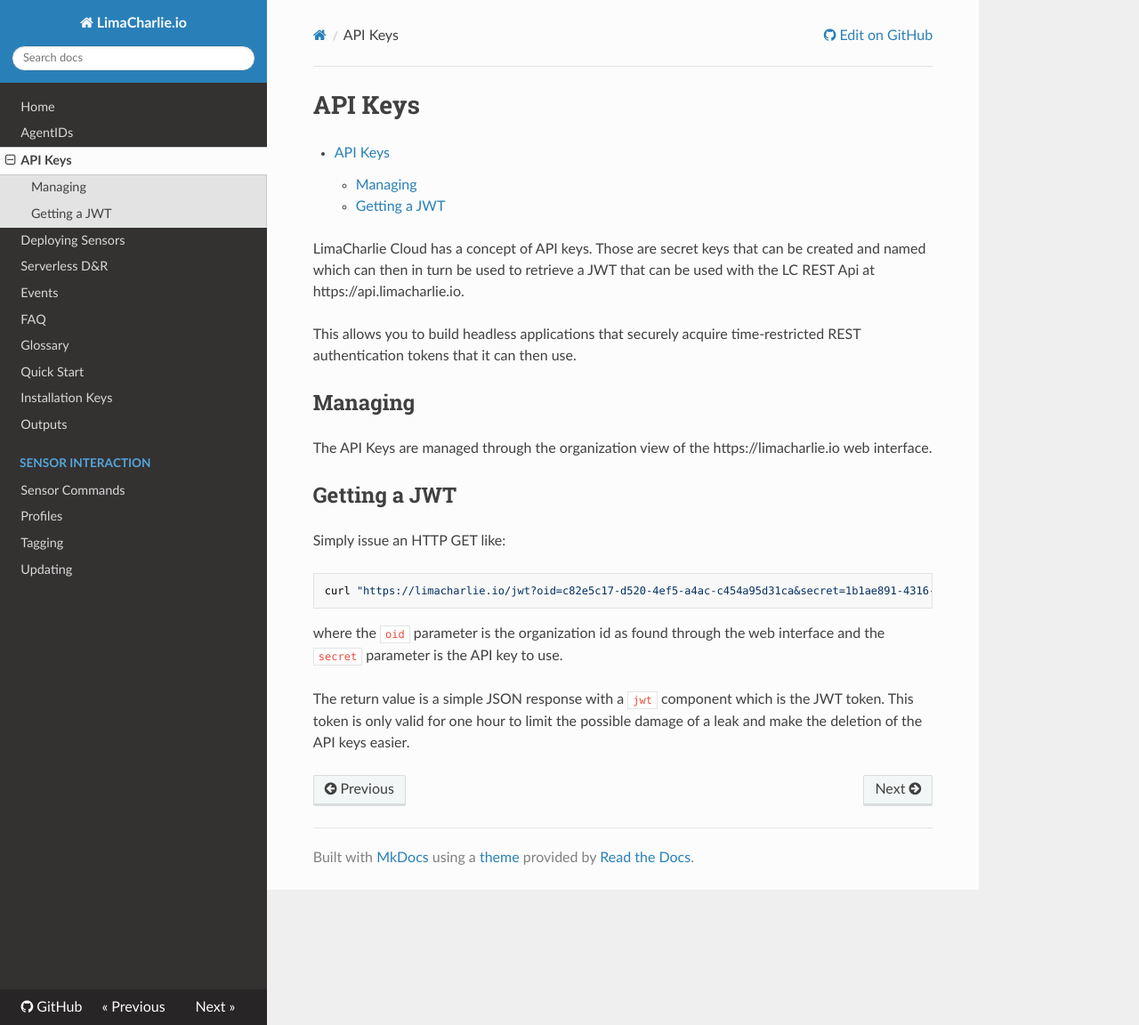
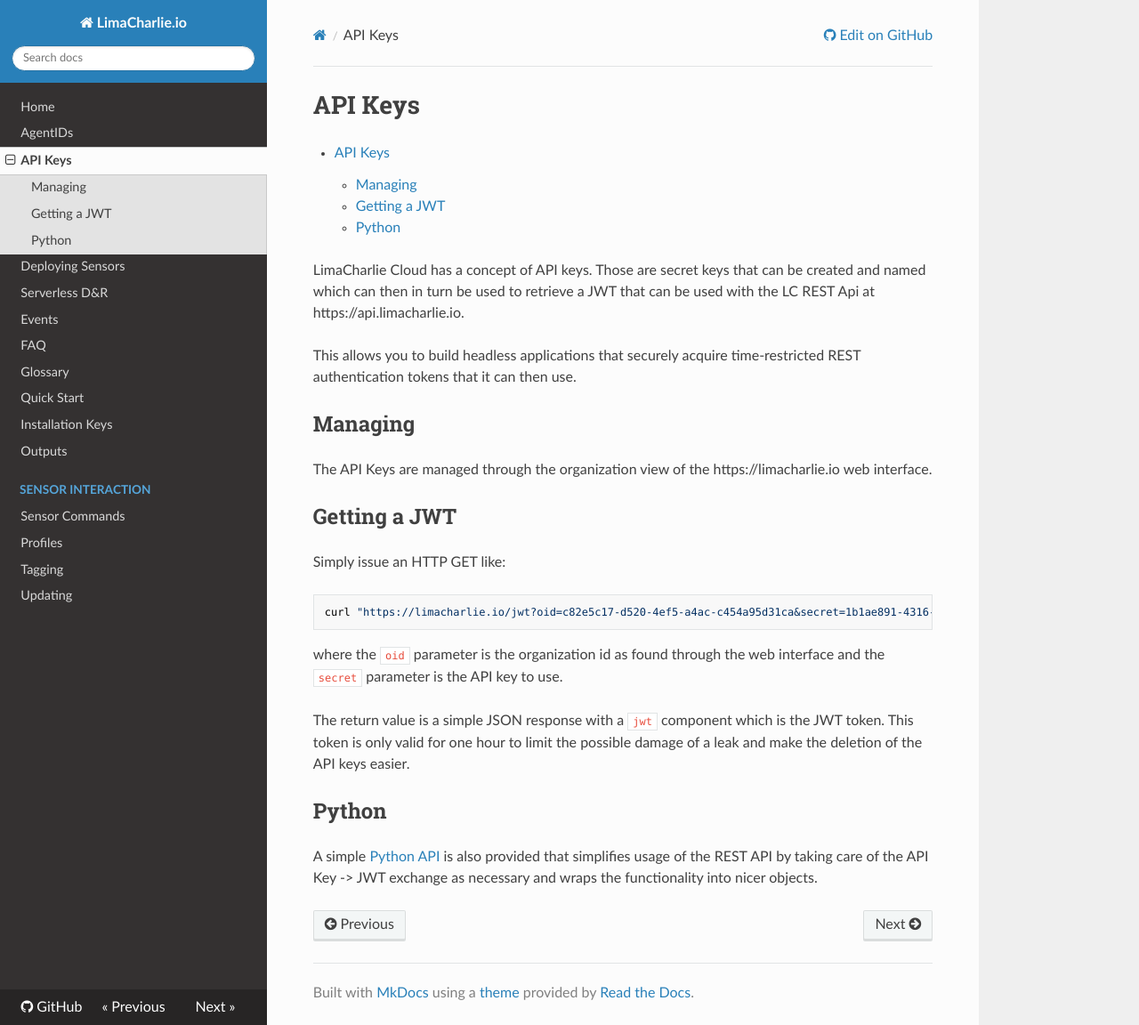
Before and after one commit to refractionPOINT/lce_doc, an MkDocs documentation site: the page built from docs/api_keys.md, in a window 1280 px wide and 1152 px high. Shown: the whole window at 89% size. Built offline with MkDocs 1.6.1, drawn with Linux system fonts in a browser that asks for light colours; nearby versions of some CDN libraries; old or Windows-style settings are respelled for this version of MkDocs.

Commit message:
Adding blurb about the Python API.

```diff
--- a/docs/api_keys.md
+++ b/docs/api_keys.md
@@ -21,3 +21,8 @@ key to use.
 
 The return value is a simple JSON response with a `jwt` component which is the JWT token. This token is only valid for one
 hour to limit the possible damage of a leak and make the deletion of the API keys easier.
+
+## Python
+A simple [Python API](https://github.com/refractionpoint/python-limacharlie/) is also
+provided that simplifies usage of the REST API by taking care of the API Key -> JWT exchange
+as necessary and wraps the functionality into nicer objects.
```
